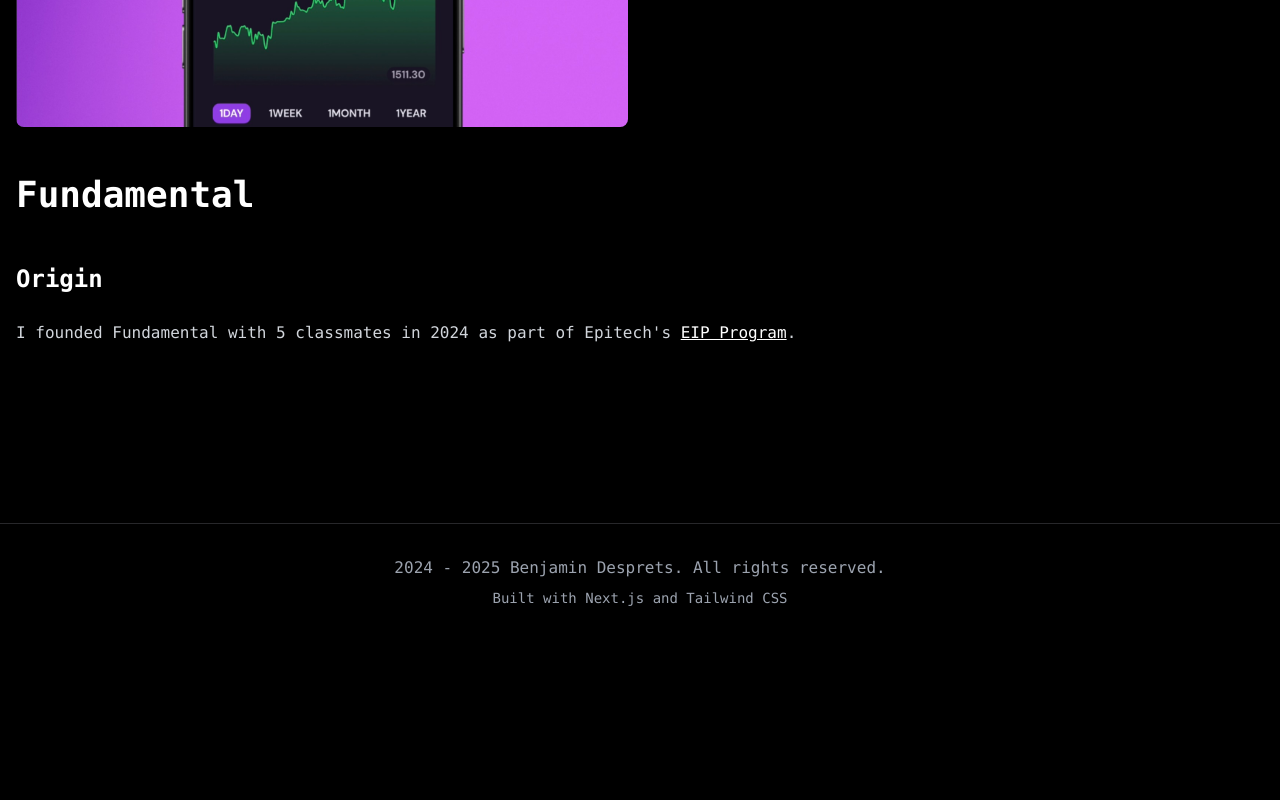
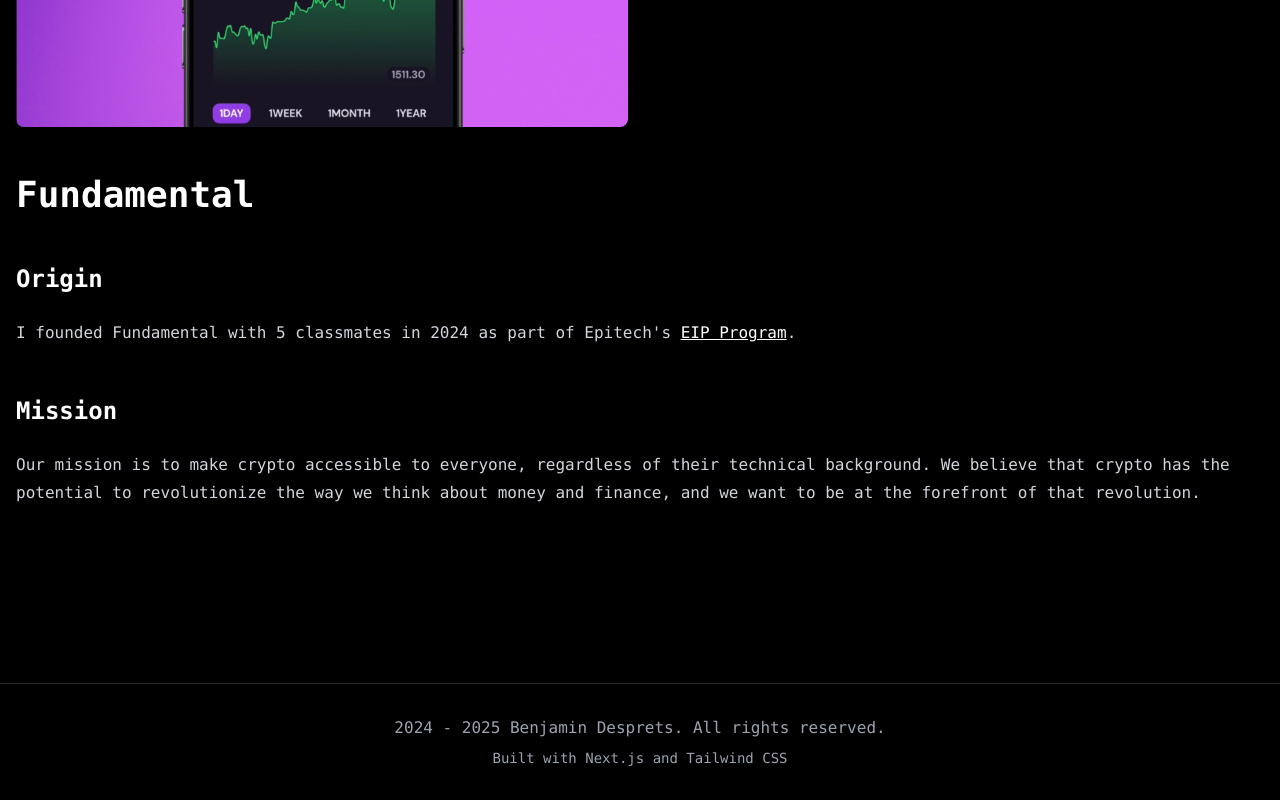
Before and after one commit to bendrsio/desprets.net, a Next.js app: page /projects/1 in a window 1280 px wide. Shown: the part 799-1599 px from the top of the page. Before the commit the page ends 1439 px from the top, so only its background shows below. Built offline with nearby package versions, Linux system fonts and the light colour scheme.

Commit message:
add: fundamental mission

```diff
--- a/app/projects.ts
+++ b/app/projects.ts
@@ -23,6 +23,8 @@
     # Fundamental
     ## Origin
     I founded Fundamental with 5 classmates in 2024 as part of Epitech's [EIP Program](https://experience.epitech.eu/).
+    ## Mission
+    Our mission is to make crypto accessible to everyone, regardless of their technical background. We believe that crypto has the potential to revolutionize the way we think about money and finance, and we want to be at the forefront of that revolution.
 `,
     images: ["/Fundamental.jpeg"],
   },
```
